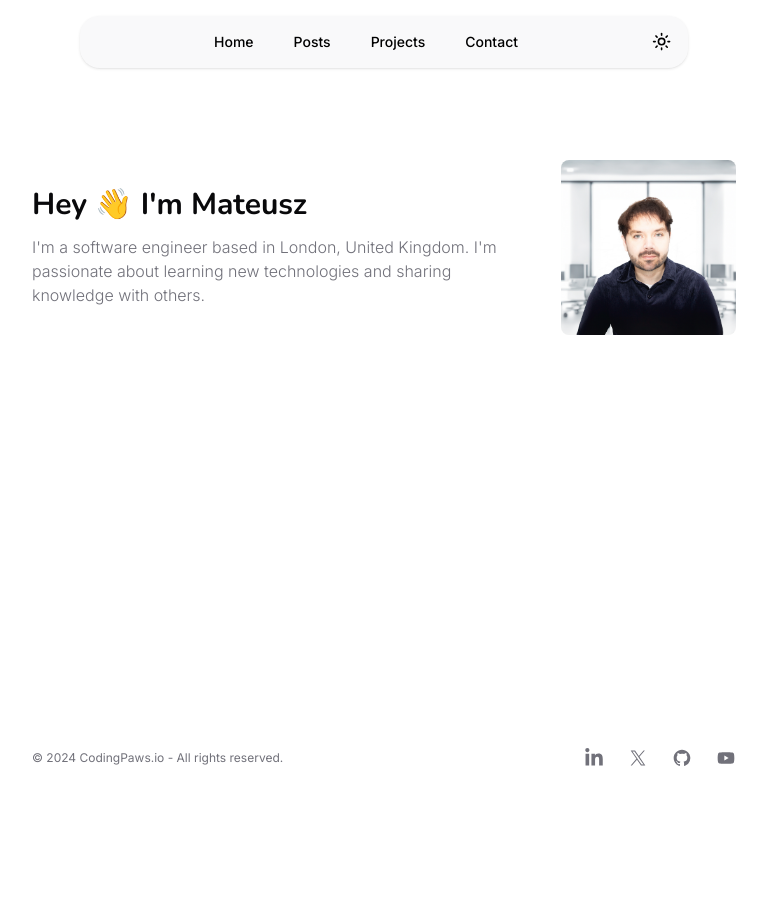
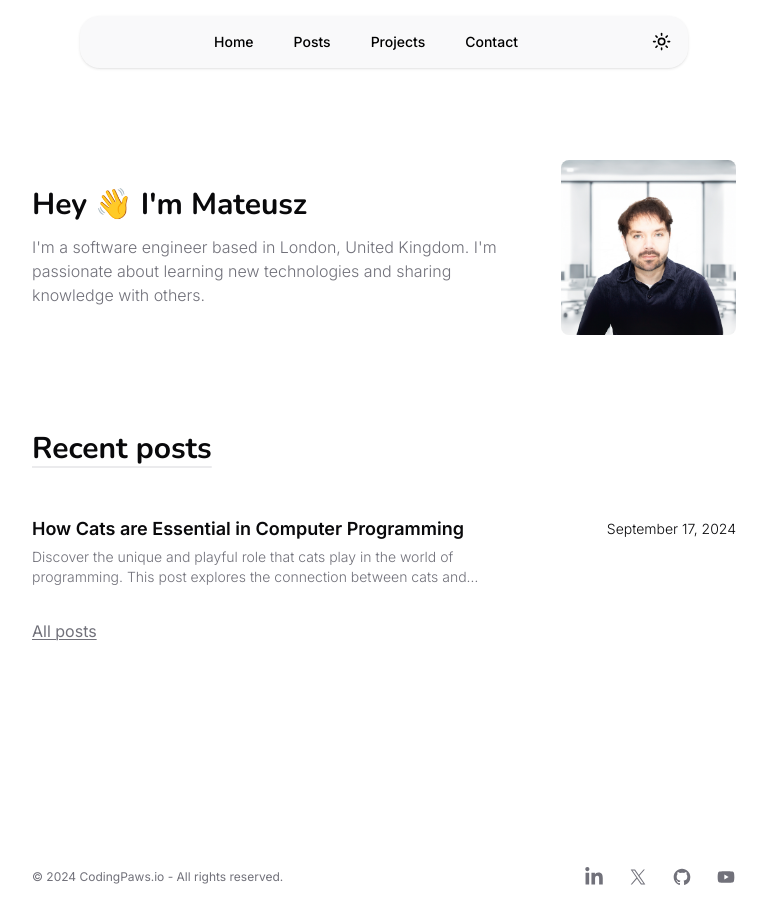
Before and after one commit to MateuszKan/portfolio, a Next.js app: page / in a window 1280 px wide. Shown: the whole page, without its empty margins (256-1023 px from the left). Before the commit the page ends 800 px from the top, so only its background shows below. Built offline with nearby package versions, Linux system fonts and the light colour scheme.

Commit message:
added posts to the  homepage

```diff
--- a/src/app/page.tsx
+++ b/src/app/page.tsx
@@ -1,4 +1,5 @@
 import Image from "next/image"
+import RecentPosts from "@/components/recent-posts"
 import Intro from "@/components/intro"
 export default function Home() {
   return (
@@ -6,8 +7,8 @@ export default function Home() {
       <div className='container max-w-3xl'>
         <Intro />
 
-    {/*   <RecentPosts />
-        <RecentProjects />
+     <RecentPosts />
+        {/*  <RecentProjects />
 
         <NewsletterForm /> */}
       </div>
--- /dev/null
+++ b/src/components/recent-posts.tsx
@@ -0,0 +1,23 @@
+import Link from 'next/link'
+import { getPosts } from '@/lib/posts'
+import Posts from '@/components/posts'
+
+export default async function RecentPosts() {
+  const posts = await getPosts(4)
+
+  return (
+    <section className='pb-24'>
+      <div>
+        <h2 className='title mb-12'>Recent posts</h2>
+        <Posts posts={posts} />
+
+        <Link
+          href='/posts'
+          className='mt-8 inline-flex items-center gap-2 text-muted-foreground underline decoration-1 underline-offset-2 transition-colors hover:text-foreground'
+        >
+          <span>All posts</span>
+        </Link>
+      </div>
+    </section>
+  )
+}
```
